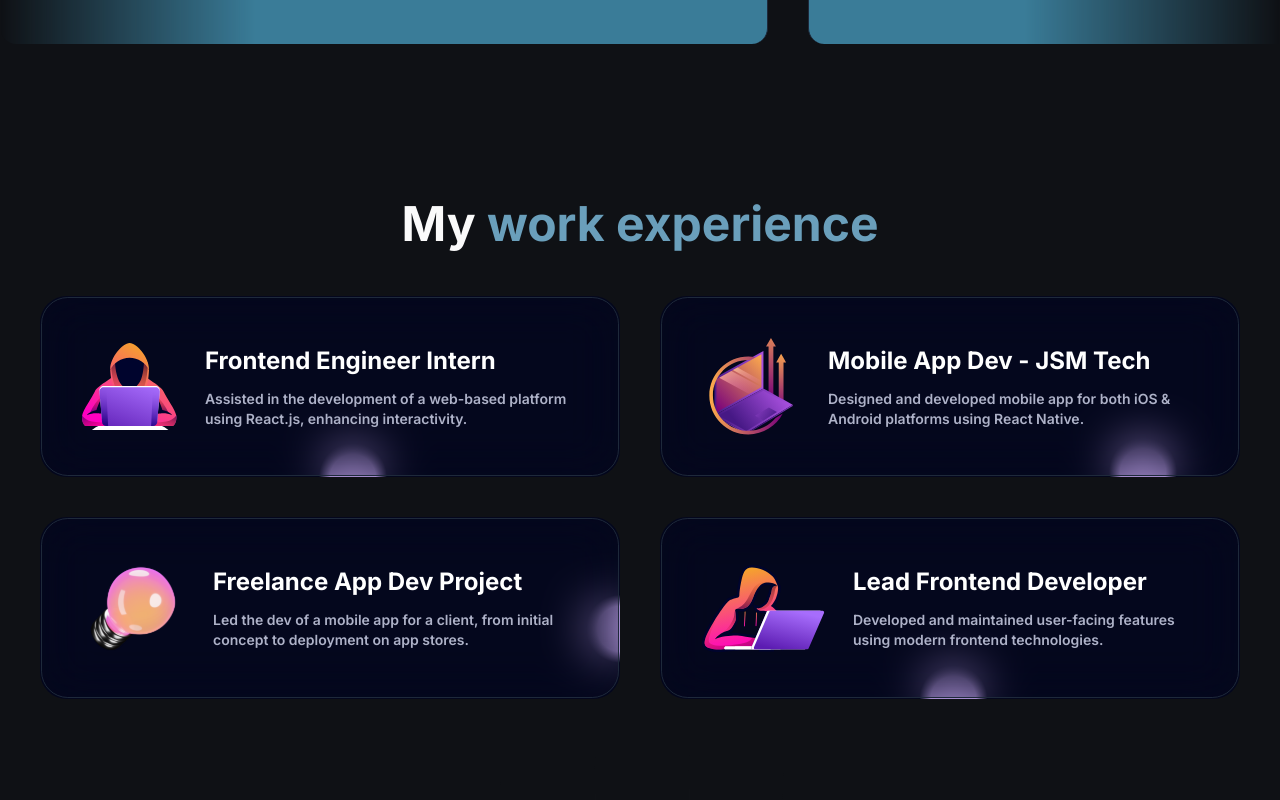
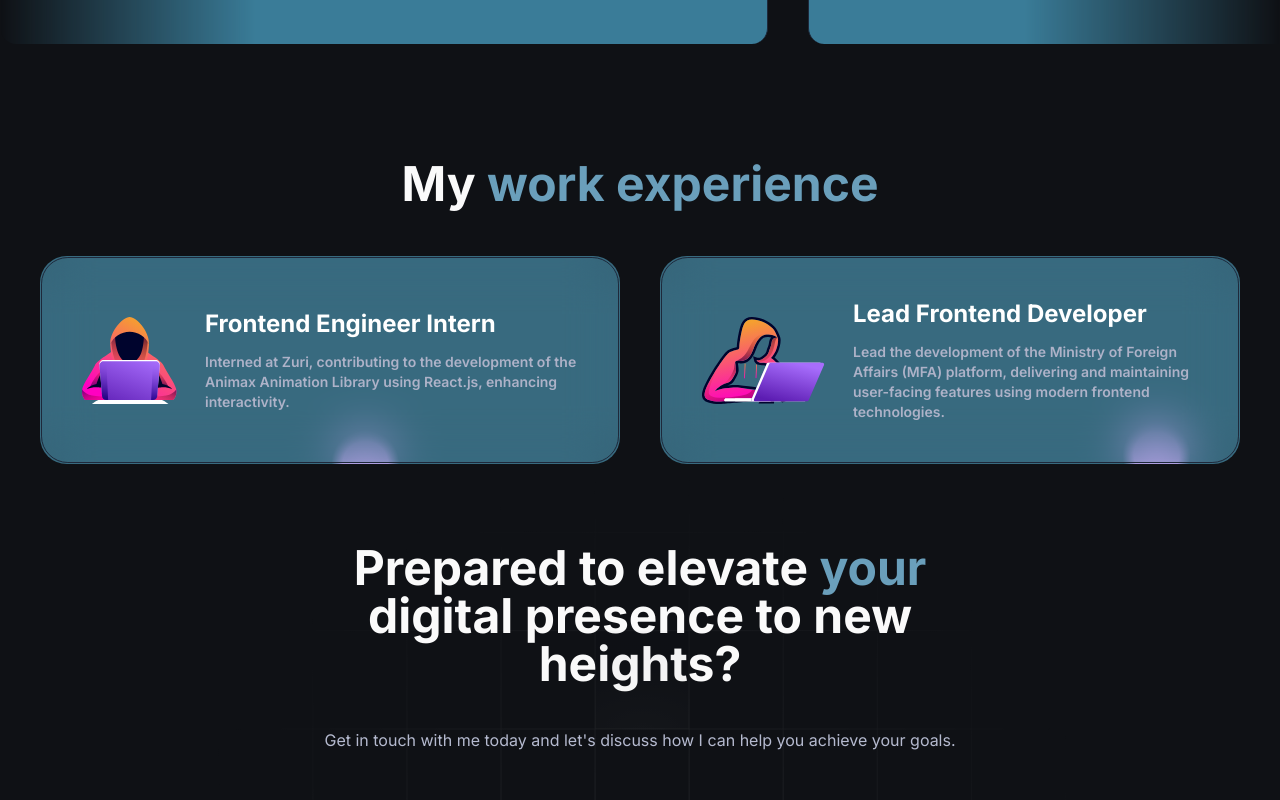
Before and after one commit to softThink02/X_Portfolio, a Next.js app: page / in a window 1280 px wide. Shown: the part 3300-4100 px from the top of the page. Built offline with nearby package versions, Linux system fonts and the light colour scheme.

Commit message:
[edited some datas]

```diff
--- a/components/Experience.tsx
+++ b/components/Experience.tsx
@@ -5,7 +5,7 @@ import { Button } from "./ui/MovingBorders";
 
 const Experience = () => {
   return (
-    <div className="py-20 w-full">
+    <div className="py-10 w-full">
       <h1 className="heading">
         My <span className="text-purple">work experience</span>
       </h1>
@@ -17,9 +17,9 @@ const Experience = () => {
             duration={Math.floor(Math.random() * 10000) + 10000}
             borderRadius="1.75rem"
             style={{
-              background: "rgb(4,7,29)",
+              background: "rgb(56, 106, 127)",
               backgroundColor:
-                "linear-gradient(90deg, rgba(4,7,29,1) 0%, rgba(12,14,35,1) 100%)",
+                "linear-gradient(90deg, #020519 0%, #0b0d1c 100%)",
               borderRadius: `calc(1.75rem* 0.96)`,
             }}
             className="flex-1 text-black dark:text-white border-neutral-200 dark:border-slate-800"
--- a/data/index.ts
+++ b/data/index.ts
@@ -102,28 +102,28 @@ export const workExperience = [
   {
     id: 1,
     title: "Frontend Engineer Intern",
-    desc: "Assisted in the development of a web-based platform using React.js, enhancing interactivity.",
+    desc: "Interned at Zuri, contributing to the development of the Animax Animation Library using React.js, enhancing interactivity.",
     className: "md:col-span-2",
     thumbnail: "/exp1.svg",
   },
-  {
-    id: 2,
-    title: "Mobile App Dev - JSM Tech",
-    desc: "Designed and developed mobile app for both iOS & Android platforms using React Native.",
-    className: "md:col-span-2",
-    thumbnail: "/exp2.svg",
-  },
-  {
-    id: 3,
-    title: "Freelance App Dev Project",
-    desc: "Led the dev of a mobile app for a client, from initial concept to deployment on app stores.",
-    className: "md:col-span-2",
-    thumbnail: "/exp3.svg",
-  },
+  // {
+  //   id: 2,
+  //   title: "Mobile App Dev - JSM Tech",
+  //   desc: "Designed and developed mobile app for both iOS & Android platforms using React Native.",
+  //   className: "md:col-span-2",
+  //   thumbnail: "/exp2.svg",
+  // },
+  // {
+  //   id: 3,
+  //   title: "Freelance App Dev Project",
+  //   desc: "Led the dev of a mobile app for a client, from initial concept to deployment on app stores.",
+  //   className: "md:col-span-2",
+  //   thumbnail: "/exp3.svg",
+  // },
   {
     id: 4,
     title: "Lead Frontend Developer",
-    desc: "Developed and maintained user-facing features using modern frontend technologies.",
+    desc: "Lead the development of the Ministry of Foreign Affairs (MFA) platform, delivering and maintaining user-facing features using modern frontend technologies.",
     className: "md:col-span-2",
     thumbnail: "/exp4.svg",
   },
```
